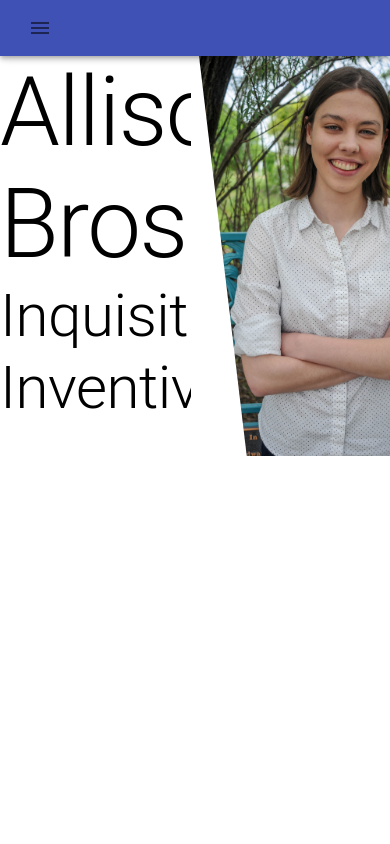
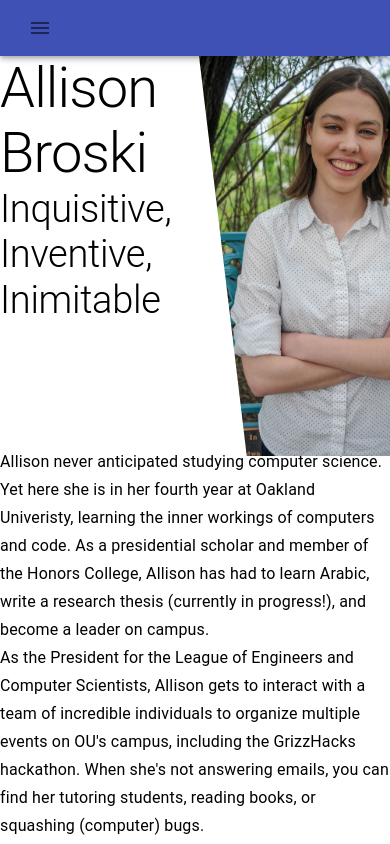
Before and after one commit to Broski-AC/personal-website, a React (Create React App) app: page / in a window 390 px wide. Built offline with nearby package versions, Linux system fonts and the light colour scheme.

Commit message:
Adds responsive text sizing

```diff
--- a/src/Profile.js
+++ b/src/Profile.js
@@ -1,12 +1,17 @@
 import React from 'react';
 import {Grid, Typography} from '@material-ui/core';
+import {createMuiTheme, responsiveFontSizes, ThemeProvider} from '@material-ui/core/styles';
 // import prof_image from './allison_image.jpg';
 import './css/profile.css';
+
+let theme = createMuiTheme();
+theme = responsiveFontSizes(theme);
 
 export default function Profile () {
 
     return (
         <div>
+            <ThemeProvider theme={theme}>
                 <Grid container direction="row" spacing={1}>
                     <Grid item className="profile">
                         <Grid container className="text_content" direction="column">
@@ -50,8 +55,17 @@ export default function Profile () {
                     </Grid>
                 </Grid>
                 <Grid container>
-
+                    <Grid item>
+                        <Typography variant="subtitle1">
+                            Allison never anticipated studying computer science. Yet here she is in her fourth year at Oakland Univeristy, learning the inner workings of computers and code.
+                            As a presidential scholar and member of the Honors College, Allison has had to learn Arabic, write a research thesis (currently in progress!), and become a leader on campus.
+                            <br/>
+                            As the President for the League of Engineers and Computer Scientists, Allison gets to interact with a team of incredible individuals to organize multiple events on OU's campus, including the GrizzHacks hackathon.
+                            When she's not answering emails, you can find her tutoring students, reading books, or squashing (computer) bugs.
+                        </Typography>
                     </Grid>
+                </Grid>
+            </ThemeProvider>
         </div>
     )
 }
```
Lines whose indentation alone changed are shown as unchanged.
